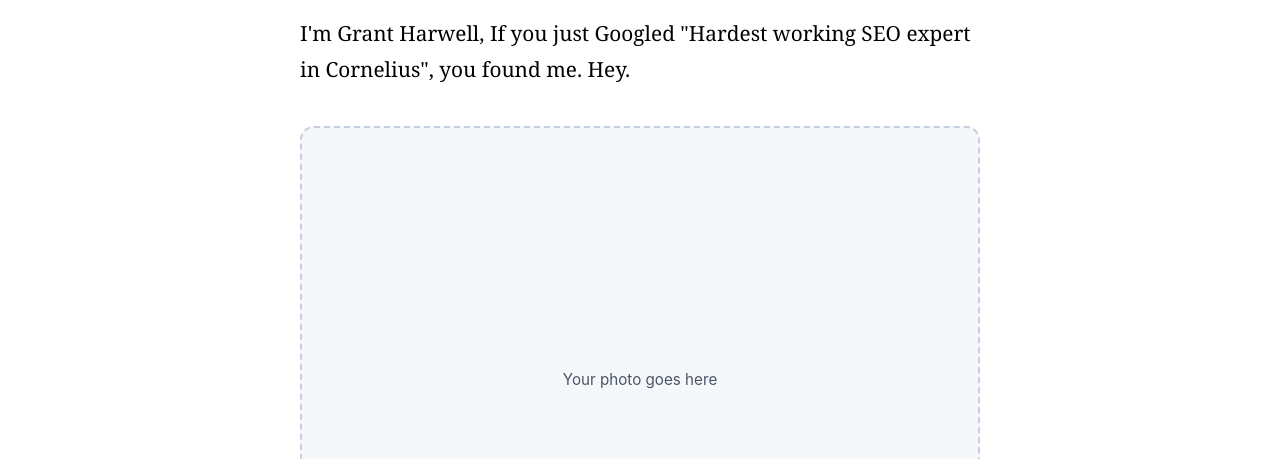
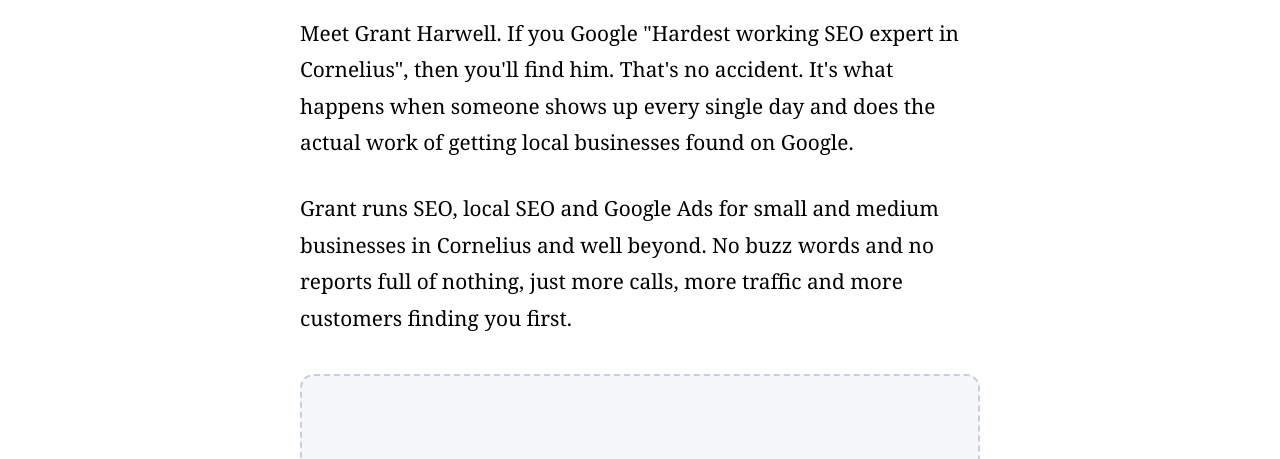
Before and after one commit to GrantsResults/cornelius-seo, a plain HTML site: page public/index.html in a window 1280 px wide. Shown: the part 341-800 px from the top of the page. Drawn offline with Linux system fonts and the light colour scheme.

Commit message:
Longer intro under the headline
Updated the introduction paragraph to better describe Grant Harwell's SEO services and expertise.

```diff
--- a/public/index.html
+++ b/public/index.html
@@ -95,7 +95,8 @@
   <div class="top">
     <span class="tag">Scale Your Business To The Top Of Google</span>
     <h1>Hardest Working <em>SEO Expert</em> in Cornelius</h1>
-    <p class="intro">I'm Grant Harwell, If you just Googled "Hardest working SEO expert in Cornelius", you found me. Hey.</p>
+    <p class="intro">Meet Grant Harwell. If you Google "Hardest working SEO expert in Cornelius", then you'll find him. That's no accident. It's what happens when someone shows up every single day and does the actual work of getting local businesses found on Google.
+      <p class="intro">Grant runs SEO, local SEO and Google Ads for small and medium businesses in Cornelius and well beyond. No buzz words and no reports full of nothing, just more calls, more traffic and more customers finding you first.
   </div>
 
   <div class="photo">
```
